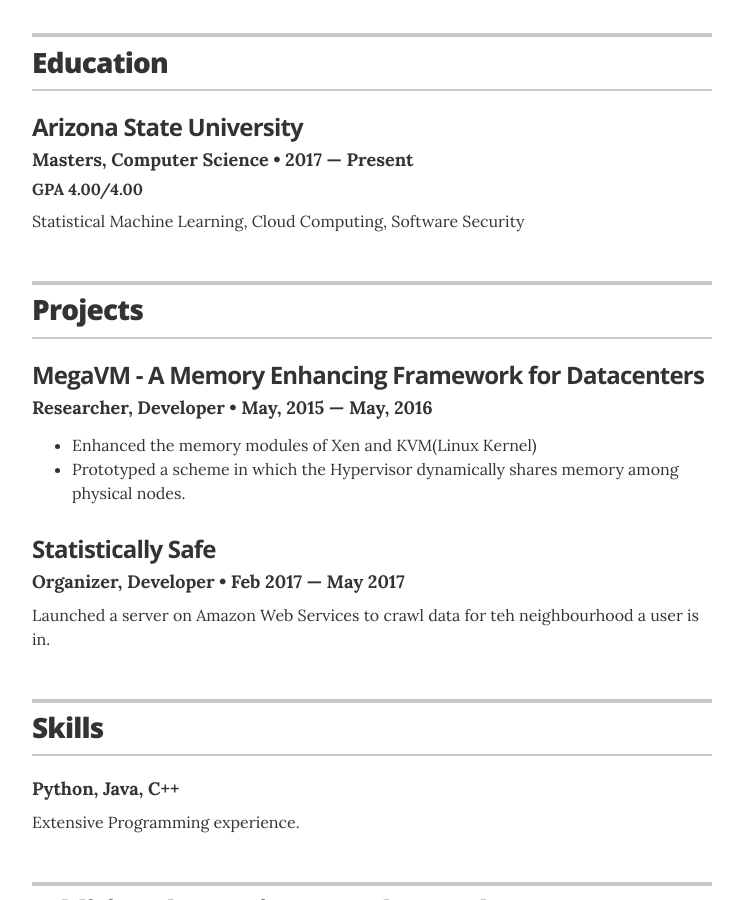
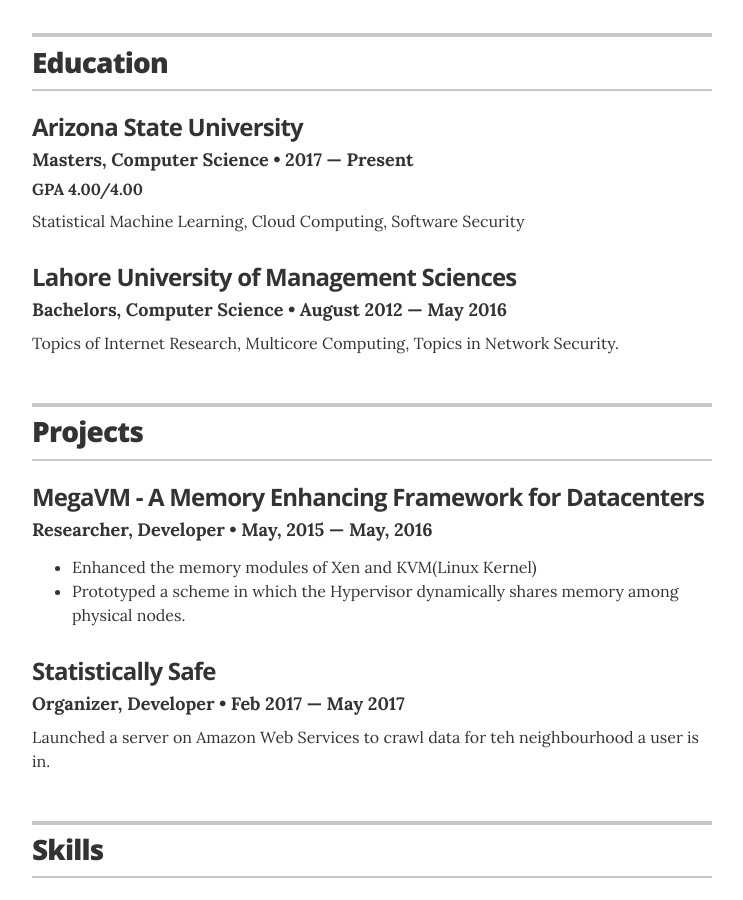
Before and after one commit to bilalba/bilalba.github.io, a Jekyll site: the page built from index.html, in a window 1280 px wide and 900 px high, scrolled down 845 px. Shown: the whole window, without its empty margins (268-1011 px from the left). Built offline with Jekyll 4.4.1, drawn with Linux system fonts in a browser that asks for light colours.

Commit message:
added education

```diff
--- a/_data/education.yml
+++ b/_data/education.yml
@@ -4,3 +4,9 @@
   year: 2017 &mdash; Present
   awards: GPA 4.00/4.00
   summary: Statistical Machine Learning, Cloud Computing, Software Security
+
+
+- degree: Bachelors, Computer Science
+  uni: Lahore University of Management Sciences
+  year:  August 2012 &mdash; May 2016
+  summary: Topics of Internet Research, Multicore Computing, Topics in Network Security.
```
